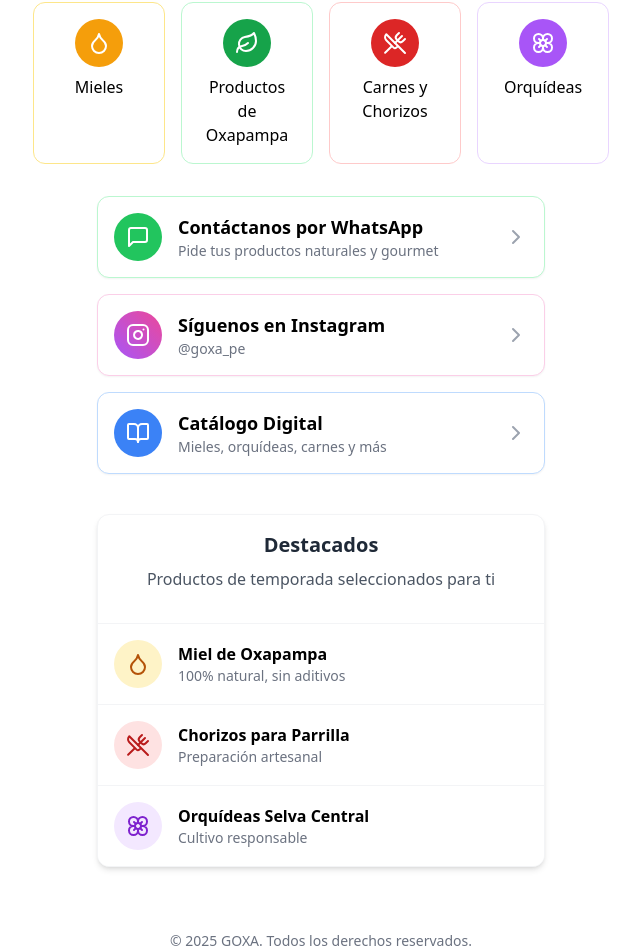
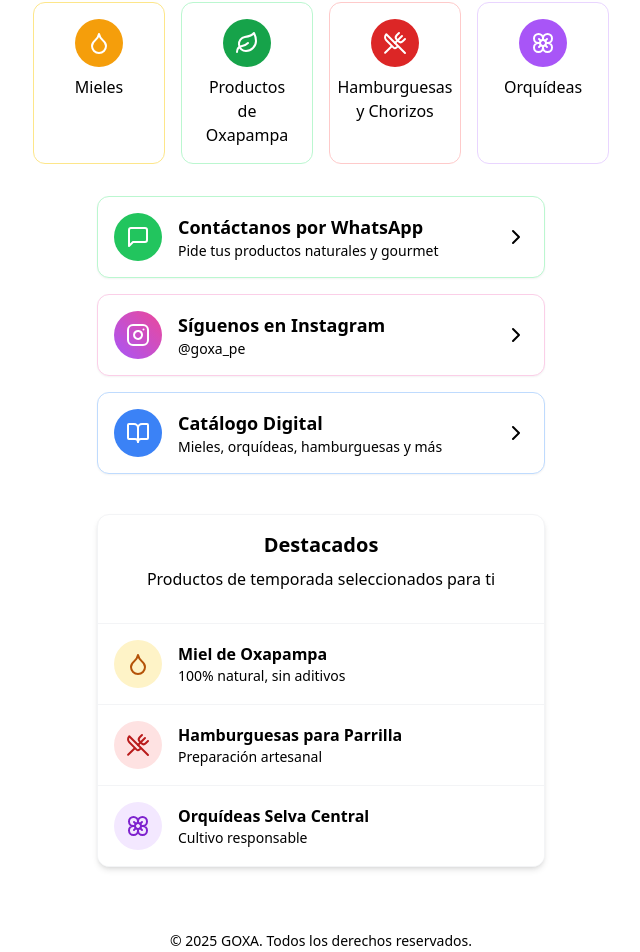
Before and after one commit to Rodvdev/goxa, a Next.js app: page / in a window 1280 px wide. Shown: the part 334-1286 px from the top of the page, without its empty margins (319-959 px from the left). Built offline with nearby package versions, Linux system fonts and the light colour scheme.

Commit message:
Update Home page styles for improved readability: Changed text colors to black for better contrast and updated product descriptions for clarity. Enhanced overall UI consistency.

```diff
--- a/src/app/page.tsx
+++ b/src/app/page.tsx
@@ -4,14 +4,14 @@
 
 export default function Home() {
   return (
-    <main className="flex min-h-screen flex-col items-center pt-12 pb-24 px-6 bg-white">
+    <main className="flex min-h-screen flex-col items-center pt-12 pb-24 px-6 bg-white text-black">
       {/* Logo and Header */}
       <div className="w-32 h-32 mb-6 flex items-center justify-center rounded-full bg-green-600 text-white">
         <Leaf size={64} />
       </div>
 
-      <h1 className="text-4xl font-bold mb-2 font-poppins text-green-800">GOXA</h1>
-      <p className="text-lg mb-8 text-center text-gray-600 max-w-sm">
+      <h1 className="text-4xl font-bold mb-2 font-poppins text-black">GOXA</h1>
+      <p className="text-lg mb-8 text-center text-black max-w-sm">
         Productos naturales y gourmet seleccionados
       </p>
 
@@ -21,28 +21,28 @@
           <div className="w-12 h-12 flex items-center justify-center bg-amber-500 text-white rounded-full mb-2">
             <Droplet size={24} />
           </div>
-          <p className="text-center font-medium">Mieles</p>
+          <p className="text-center font-medium text-black">Mieles</p>
         </div>
 
         <div className="flex flex-col items-center p-4 bg-white border border-green-200 rounded-xl">
           <div className="w-12 h-12 flex items-center justify-center bg-green-600 text-white rounded-full mb-2">
             <Leaf size={24} />
           </div>
-          <p className="text-center font-medium">Productos de Oxapampa</p>
+          <p className="text-center font-medium text-black">Productos de Oxapampa</p>
         </div>
 
         <div className="flex flex-col items-center p-4 bg-white border border-red-200 rounded-xl">
           <div className="w-12 h-12 flex items-center justify-center bg-red-600 text-white rounded-full mb-2">
             <UtensilsCrossed size={24} />
           </div>
-          <p className="text-center font-medium">Carnes y Chorizos</p>
+          <p className="text-center font-medium text-black">Hamburguesas y Chorizos</p>
         </div>
 
         <div className="flex flex-col items-center p-4 bg-white border border-purple-200 rounded-xl">
           <div className="w-12 h-12 flex items-center justify-center bg-purple-500 text-white rounded-full mb-2">
             <Flower size={24} />
           </div>
-          <p className="text-center font-medium">Orquídeas</p>
+          <p className="text-center font-medium text-black">Orquídeas</p>
         </div>
       </div>
 
@@ -60,11 +60,11 @@
               <MessageSquare size={24} />
             </div>
             <div>
-              <h2 className="font-semibold text-lg">Contáctanos por WhatsApp</h2>
-              <p className="text-gray-500 text-sm">Pide tus productos naturales y gourmet</p>
+              <h2 className="font-semibold text-lg text-black">Contáctanos por WhatsApp</h2>
+              <p className="text-sm text-black">Pide tus productos naturales y gourmet</p>
             </div>
           </div>
-          <ChevronRight className="text-gray-400" />
+          <ChevronRight className="text-black" />
         </a>
 
         {/* Instagram Link */}
@@ -79,11 +79,11 @@
               <Instagram size={24} />
             </div>
             <div>
-              <h2 className="font-semibold text-lg">Síguenos en Instagram</h2>
-              <p className="text-gray-500 text-sm">@goxa_pe</p>
+              <h2 className="font-semibold text-lg text-black">Síguenos en Instagram</h2>
+              <p className="text-sm text-black">@goxa_pe</p>
             </div>
           </div>
-          <ChevronRight className="text-gray-400" />
+          <ChevronRight className="text-black" />
         </a>
 
         {/* Catalog PDF Link */}
@@ -98,11 +98,11 @@
               <BookOpen size={24} />
             </div>
             <div>
-              <h2 className="font-semibold text-lg">Catálogo Digital</h2>
-              <p className="text-gray-500 text-sm">Mieles, orquídeas, carnes y más</p>
+              <h2 className="font-semibold text-lg text-black">Catálogo Digital</h2>
+              <p className="text-sm text-black">Mieles, orquídeas, hamburguesas y más</p>
             </div>
           </div>
-          <ChevronRight className="text-gray-400" />
+          <ChevronRight className="text-black" />
         </a>
 
         {/* <Link
@@ -125,8 +125,8 @@
       {/* Product Highlight */}
       <div className="mt-10 w-full max-w-md bg-white rounded-xl shadow-md overflow-hidden border border-gray-100">
         <div className="p-4 text-center">
-          <h2 className="text-xl font-bold text-gray-800 mb-2">Destacados</h2>
-          <p className="text-gray-600 mb-4">Productos de temporada seleccionados para ti</p>
+          <h2 className="text-xl font-bold text-black mb-2">Destacados</h2>
+          <p className="text-black mb-4">Productos de temporada seleccionados para ti</p>
         </div>
         <div className="bg-white p-4 border-t border-gray-100">
           <div className="flex items-center gap-4">
@@ -134,8 +134,8 @@
               <Droplet className="text-amber-700" size={24} />
             </div>
             <div>
-              <h3 className="font-semibold">Miel de Oxapampa</h3>
-              <p className="text-sm text-gray-500">100% natural, sin aditivos</p>
+              <h3 className="font-semibold text-black">Miel de Oxapampa</h3>
+              <p className="text-sm text-black">100% natural, sin aditivos</p>
             </div>
           </div>
         </div>
@@ -145,8 +145,8 @@
               <UtensilsCrossed className="text-red-700" size={24} />
             </div>
             <div>
-              <h3 className="font-semibold">Chorizos para Parrilla</h3>
-              <p className="text-sm text-gray-500">Preparación artesanal</p>
+              <h3 className="font-semibold text-black">Hamburguesas para Parrilla</h3>
+              <p className="text-sm text-black">Preparación artesanal</p>
             </div>
           </div>
         </div>
@@ -156,15 +156,15 @@
               <Flower className="text-purple-700" size={24} />
             </div>
             <div>
-              <h3 className="font-semibold">Orquídeas Selva Central</h3>
-              <p className="text-sm text-gray-500">Cultivo responsable</p>
+              <h3 className="font-semibold text-black">Orquídeas Selva Central</h3>
+              <p className="text-sm text-black">Cultivo responsable</p>
             </div>
           </div>
         </div>
       </div>
 
       {/* Footer */}
-      <footer className="mt-16 text-center text-gray-500 text-sm">
+      <footer className="mt-16 text-center text-black text-sm">
         <p>&copy; {new Date().getFullYear()} GOXA. Todos los derechos reservados.</p>
         <p className="mt-1">Lima, Perú</p>
       </footer>
```
